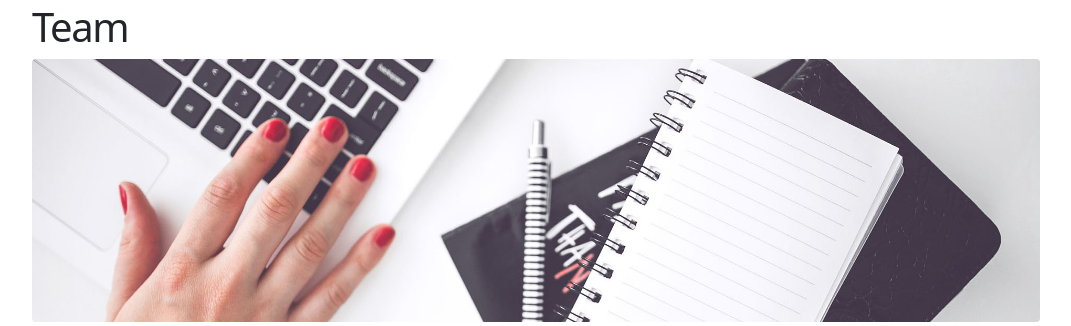
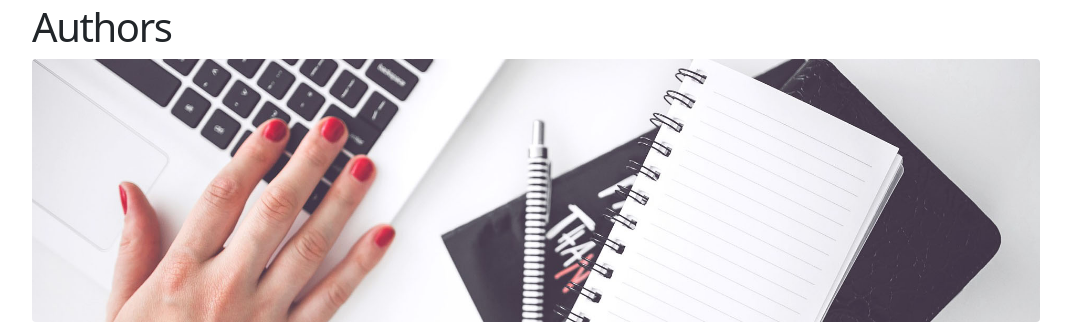
Before and after one commit to farooque1131/Ai-Powered-Blog-site, a Django app: page /team/ in a window 1280 px wide. Shown: the part 96-422 px from the top of the page, without its empty margins (104-1175 px from the left). Run offline with Django 5.2, Linux system fonts and the light colour scheme; some libraries are stand-ins or nearby versions.

Commit message:
corrected name author team.html

```diff
--- a/blogcore/blog_main/templates/front-end/team.html
+++ b/blogcore/blog_main/templates/front-end/team.html
@@ -8,7 +8,7 @@
 <!-- Main -->
 	<div id="main">
 		<div class="inner">
-			<h1>Team</h1>
+			<h1>Authors</h1>
 
 			<div class="image main">
 				<img src="{% static 'images/banner-image-2-1920x500.jpg' %}" class="img-fluid" alt="" />
```
